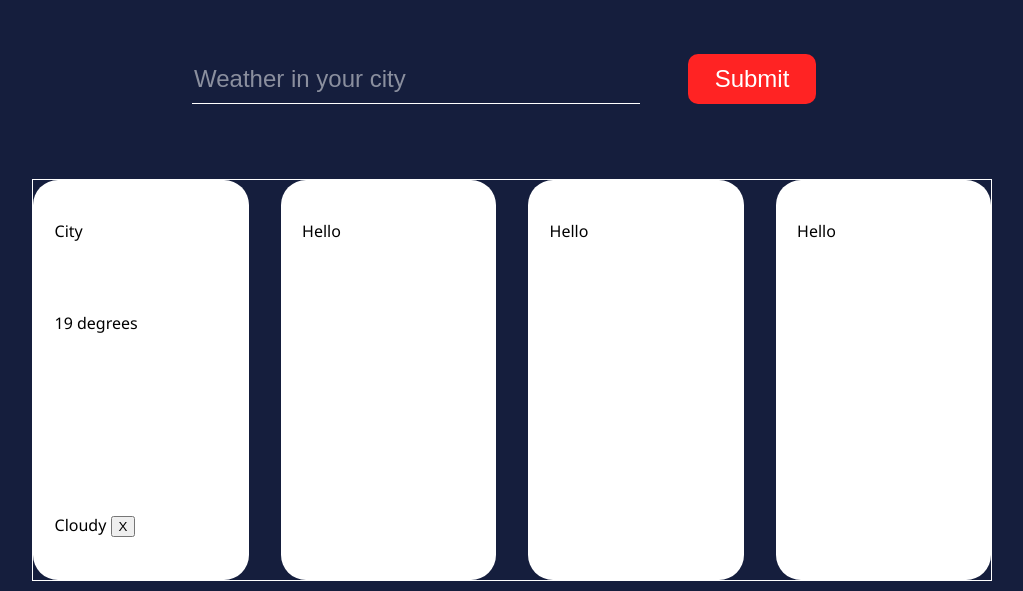
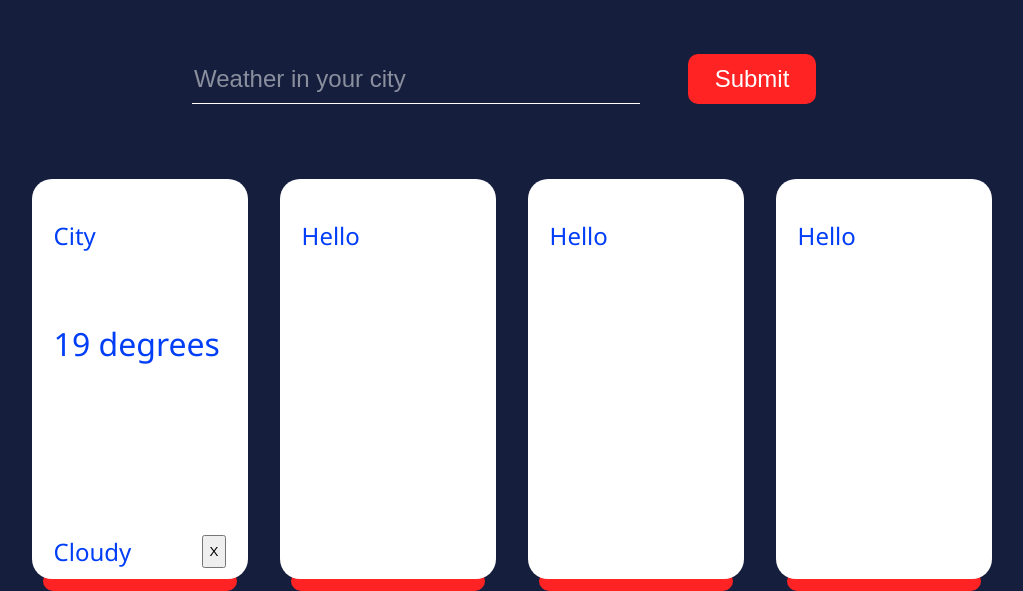
Before and after one commit to Jonathan-Challenger/Web-Dev, a PHP site: page /weather.html in a window 1280 px wide. Shown: the part 271-862 px from the top of the page, without its empty margins (128-1151 px from the left). Run offline with PHP 8.4, Linux system fonts and the light colour scheme.

Commit message:
create overlay with pseudo element and add flex for button styling

```diff
--- a/SmallerProjects/WeatherApp/weather.css
+++ b/SmallerProjects/WeatherApp/weather.css
@@ -70,7 +70,6 @@ button#add-button {
 }
 
 .container {
-    border: 1px solid white;
     width: 75%;
     margin: auto;
     margin-top: 75px;
@@ -82,18 +81,40 @@ button#add-button {
 
 .element {
     background-color: white;
-    border-radius: 25px;
+    border-radius: 20px;
     display: flex;
     flex-direction: column;
     padding: 40px 10%;
+    font-size: 1.5rem;
+    position: relative;
+    color: #003ef7;
+}
+
+.element::after {
+    content:"";
+    position: absolute;
+    height: 20px;
+    width: 90%;
+    background: rgb(255, 35, 35);
+    left: 5%;
+    bottom: -12px;
+    z-index: -1;
+    border-radius: 25px;
 }
 
 .city-name {
-    padding-bottom: 70px;
+    margin-bottom: 70px;
+    position: relative;
 }
 
 .temp {
-    padding-bottom: 180px
+    padding-bottom: 170px;
+    font-size: 2rem;
+}
+
+.description {
+    display: flex;
+    justify-content: space-between;
 }
 
 @media (max-width: 1000px) {
```
